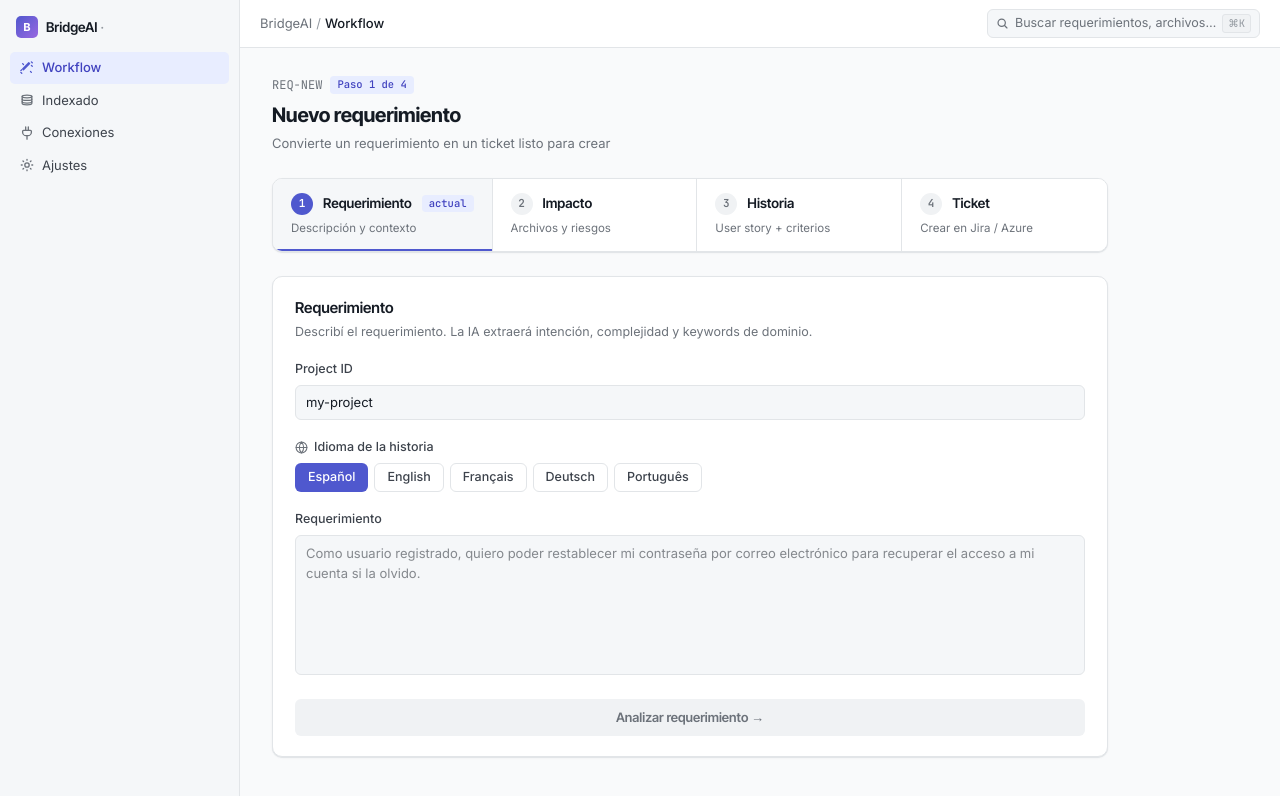
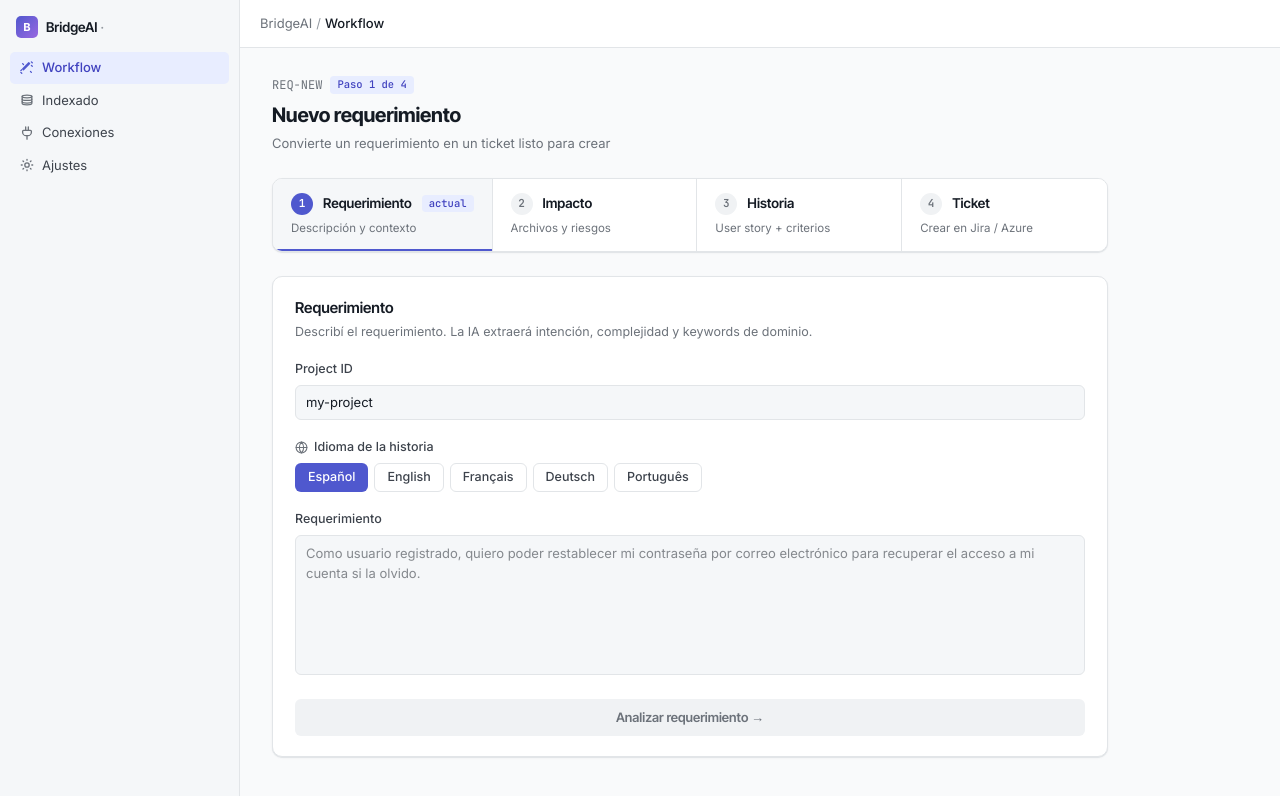
Before and after one commit to cfgomez86/bridgeai, a Next.js app in the folder frontend/: page /workflow in a window 1280 px wide. Shown: the top 796 px of the page. Built offline with nearby package versions, Linux system fonts and the light colour scheme.

Commit message:
eliminar banner

```diff
--- a/frontend/components/features/Topbar.tsx
+++ b/frontend/components/features/Topbar.tsx
@@ -8,15 +8,6 @@ const ROUTE_LABELS: Record<string, string> = {
   "indexing": "Indexado",
   "connections": "Conexiones",
   "settings": "Ajustes",
-}
-
-function SearchIcon() {
-  return (
-    <svg width="13" height="13" viewBox="0 0 16 16" fill="none" stroke="currentColor" strokeWidth="1.5" strokeLinecap="round" strokeLinejoin="round">
-      <circle cx="7" cy="7" r="4.5" />
-      <path d="M10.5 10.5l3 3" />
-    </svg>
-  )
 }
 
 export function Topbar() {
@@ -62,33 +53,6 @@ export function Topbar() {
           </span>
         ))}
       </nav>
-
-      {/* Search kbar */}
-      <div style={{
-        display: "flex",
-        alignItems: "center",
-        gap: "6px",
-        minWidth: "220px",
-        background: "var(--surface-2)",
-        border: "1px solid var(--border)",
-        borderRadius: "6px",
-        padding: "4px 8px",
-        cursor: "pointer",
-      }}>
-        <span style={{ color: "var(--muted)", flexShrink: 0 }}><SearchIcon /></span>
-        <span style={{ fontSize: "12.5px", color: "var(--muted)", flex: 1 }}>
-          Buscar requerimientos, archivos…
-        </span>
-        <kbd style={{
-          fontSize: "10.5px",
-          color: "var(--muted-2)",
-          background: "var(--surface-3)",
-          border: "1px solid var(--border)",
-          borderRadius: "3px",
-          padding: "1px 5px",
-          fontFamily: "var(--font-mono)",
-        }}>⌘K</kbd>
-      </div>
     </header>
   )
 }
--- a/frontend/next.config.ts
+++ b/frontend/next.config.ts
@@ -1,3 +1,11 @@
 import type { NextConfig } from "next"
-const nextConfig: NextConfig = {}
+
+const nextConfig: NextConfig = {
+  experimental: {
+    turbopack: {
+      resolveExtensions: [".ts", ".tsx", ".js", ".jsx"],
+    },
+  },
+}
+
 export default nextConfig
```
